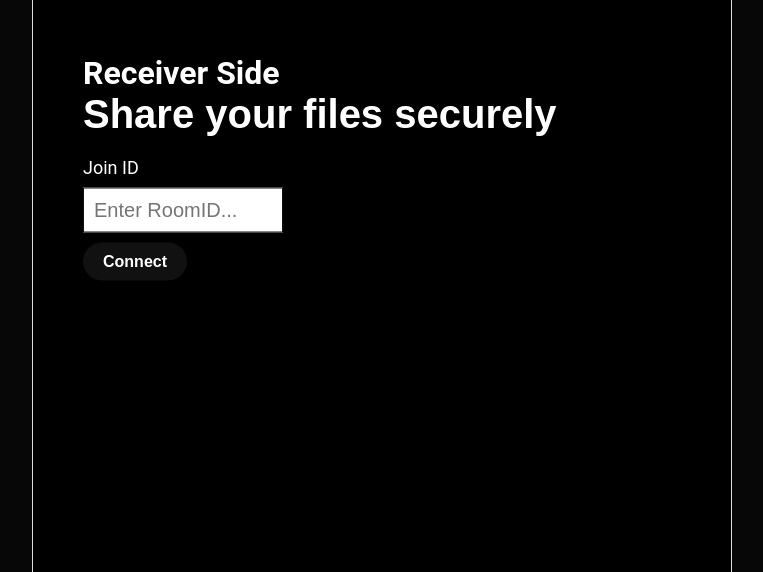
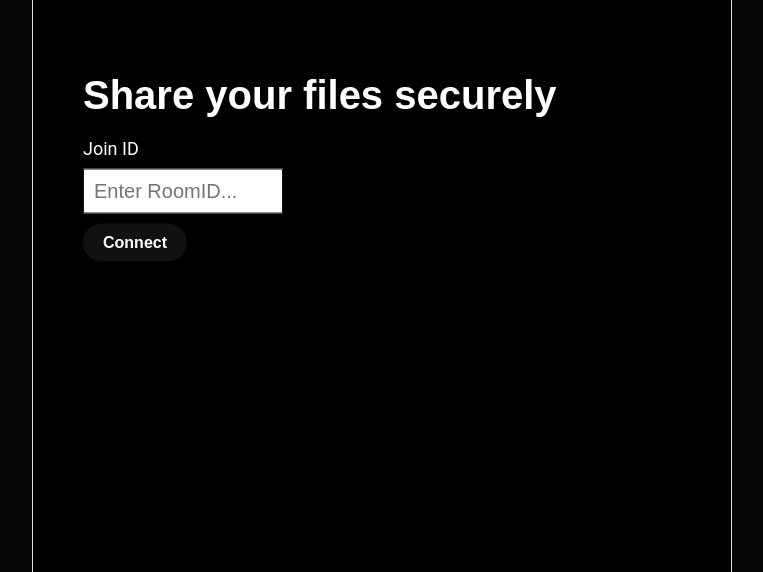
Before and after one commit to AjayKusekar/File-Sharing-App-Socket.io, a website: page public/receiver.html in a window 1280 px wide. Shown: the part 228-800 px from the top of the page, without its empty margins (258-1021 px from the left). Drawn offline with nearby package versions, Linux system fonts and the light colour scheme; no server answers.

Commit message:
Update receiver.html

```diff
--- a/public/receiver.html
+++ b/public/receiver.html
@@ -11,7 +11,6 @@
 	<div class="app">
 		<div class="screen join-screen active">
 			<div class="form">
-				<h1>Receiver Side</h1>
 				<h2>Share your files securely</h2>
 				<div class="form-input">
 					<label style="color: white;">Join ID</label>
```
